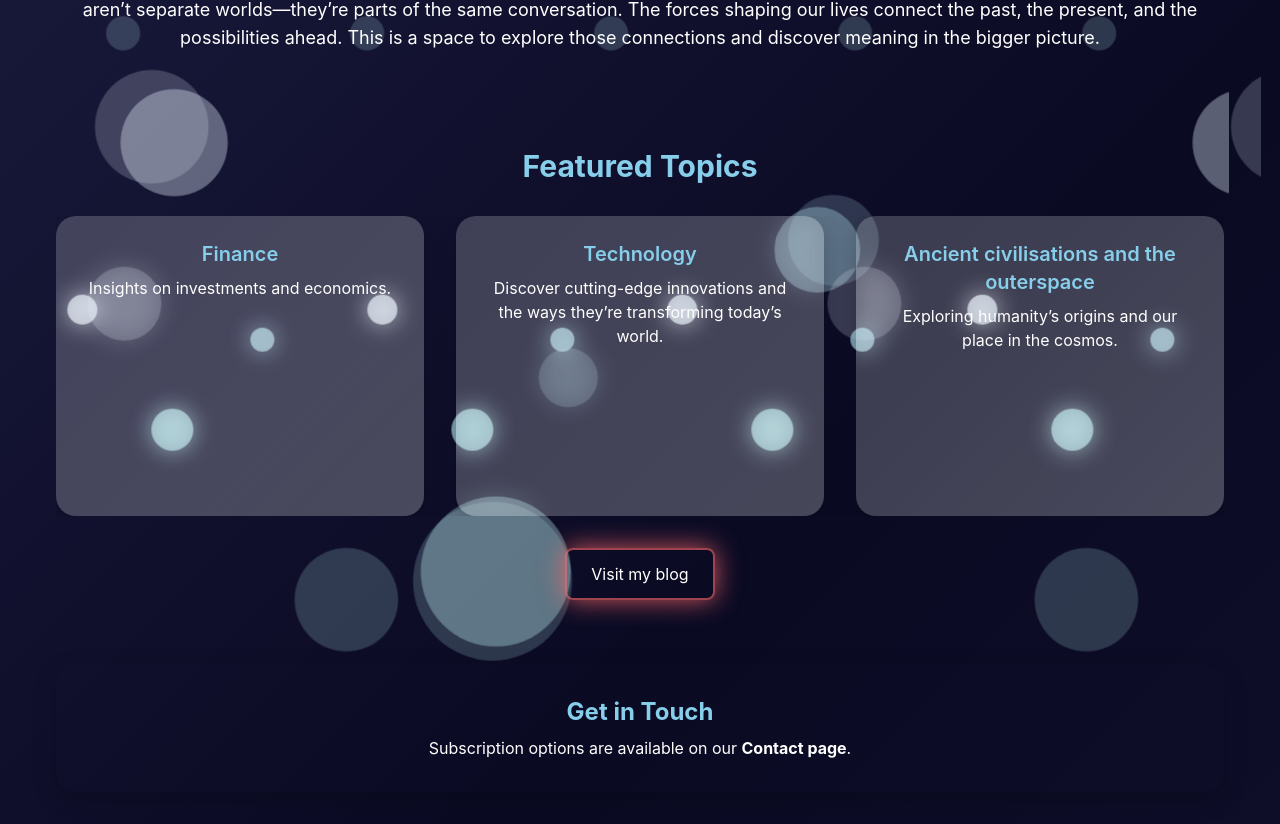
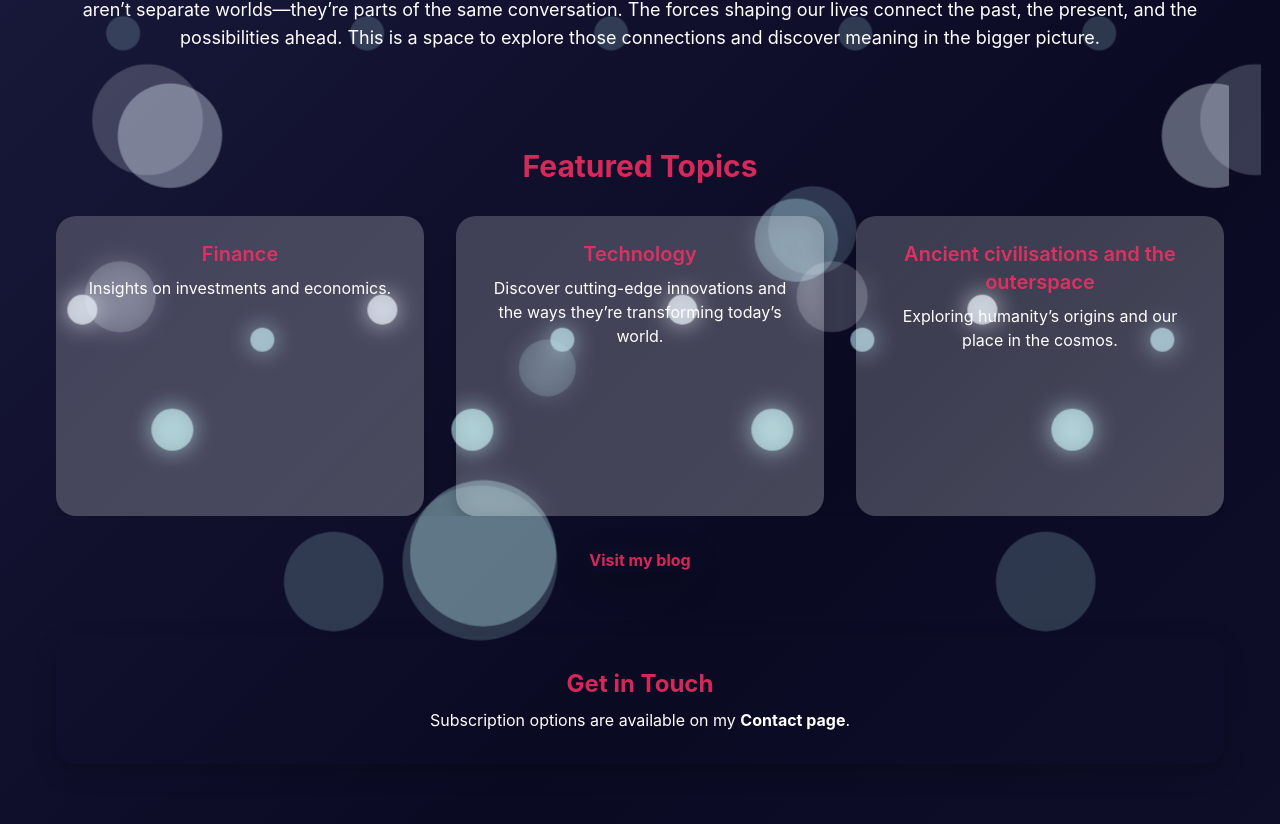
Before and after one commit to wordsmithgambino33-rgb/my-universe, a Next.js app: page / in a window 1280 px wide. Shown: the part 256-1080 px from the top of the page. Built offline with nearby package versions, Linux system fonts and the light colour scheme.

Commit message:
Fix hover effect on headings to match link, ensure 'Visit my blog' is clickable to /blog

```diff
--- a/pages/index.js
+++ b/pages/index.js
@@ -29,7 +29,7 @@ const Home = () => {
 
       <div className="min-h-screen bg-gradient-to-br from-accent/10 to-base-100 relative animate-fade-in">
         <header className="container mx-auto px-6 py-12 text-center">
-          <h1 className="text-4xl md:text-5xl font-bold" style={{ color: '#87CEEB' }}>
+          <h1 className="text-4xl md:text-5xl font-bold text-accent transition-colors hover:text-white animate-pulse">
             🔭 Welcome to My Universe
           </h1>
           <p className="mt-4 text-lg text-base-content/80">Decoding today’s challenges while imagining tomorrow’s breakthroughs. Finance, technology, global economics, culture and spirituality aren’t separate worlds—they’re parts of the same conversation. The forces shaping our lives connect the past, the present, and the possibilities ahead. This is a space to explore those connections and discover meaning in the bigger picture.</p>
@@ -37,31 +37,34 @@ const Home = () => {
 
         <main className="container mx-auto px-6 py-12">
           <section className="text-center">
-            <h2 className="text-3xl font-bold" style={{ color: '#87CEEB' }}>
+            <h2 className="text-3xl font-bold text-accent transition-colors hover:text-white animate-pulse">
               Featured Topics
             </h2>
-            <div className={`grid grid-cols-1 md:grid-cols-3 gap-8 mt-8 ${styles.featuredGrid}`} style={{ position: 'relative', minHeight: '300px' }}>
+            <div className={`grid grid-cols-1 md:grid-cols-3 gap-8 mt-8 ${styles.featuredGrid}`} style={{ minHeight: '300px' }}>
               <div className="p-6 bg-base-200 rounded-lg shadow-md hover:shadow-lg">
-                <h3 className="text-xl font-semibold" style={{ color: '#87CEEB' }}>Finance</h3>
+                <h3 className="text-xl font-semibold text-accent transition-colors hover:text-white animate-pulse">Finance</h3>
                 <p className="mt-2 text-base-content/70">Insights on investments and economics.</p>
               </div>
               <div className="p-6 bg-base-200 rounded-lg shadow-md hover:shadow-lg">
-                <h3 className="text-xl font-semibold" style={{ color: '#87CEEB' }}>Technology</h3>
+                <h3 className="text-xl font-semibold text-accent transition-colors hover:text-white animate-pulse">Technology</h3>
                 <p className="mt-2 text-base-content/70">Discover cutting-edge innovations and the ways they’re transforming today’s world.</p>
               </div>
               <div className="p-6 bg-base-200 rounded-lg shadow-md hover:shadow-lg">
-                <h3 className="text-xl font-semibold" style={{ color: '#87CEEB' }}>Ancient civilisations and the outerspace</h3>
+                <h3 className="text-xl font-semibold text-accent transition-colors hover:text-white animate-pulse">Ancient civilisations and the outerspace</h3>
                 <p className="mt-2 text-base-content/70">Exploring humanity’s origins and our place in the cosmos.</p>
               </div>
             </div>
-            <Link href="/blog" className="mt-8 inline-block btn btn-accent text-nebula hover:text-star-dust animate-nebula-glow shadow-lg" style={{ padding: '0.75rem 1.5rem', borderRadius: '0.5rem', border: '2px solid rgba(255, 107, 107, 0.6)', transition: 'all 0.3s ease' }}>
+            <Link
+              href="/blog"
+              className="mt-8 inline-block btn btn-accent text-accent font-bold transition-colors hover:text-white animate-pulse shadow-lg"
+            >
               Visit my blog
             </Link>
           </section>
 
           <section id="subscription" className="mt-16 p-8 bg-accent/20 rounded-lg shadow-md">
-            <h2 className="text-2xl font-bold" style={{ color: '#87CEEB', textAlign: 'center' }}>Get in Touch</h2>
-            <p className="mt-2 text-center text-base-content/80">Subscription options are available on our <Link href="/contact"><strong>Contact page</strong></Link>.</p>
+            <h2 className="text-2xl font-bold text-accent transition-colors hover:text-white animate-pulse text-center">Get in Touch</h2>
+            <p className="mt-2 text-center text-base-content/80">Subscription options are available on my <Link href="/contact"><strong>Contact page</strong></Link>.</p>
           </section>
         </main>
 
```
